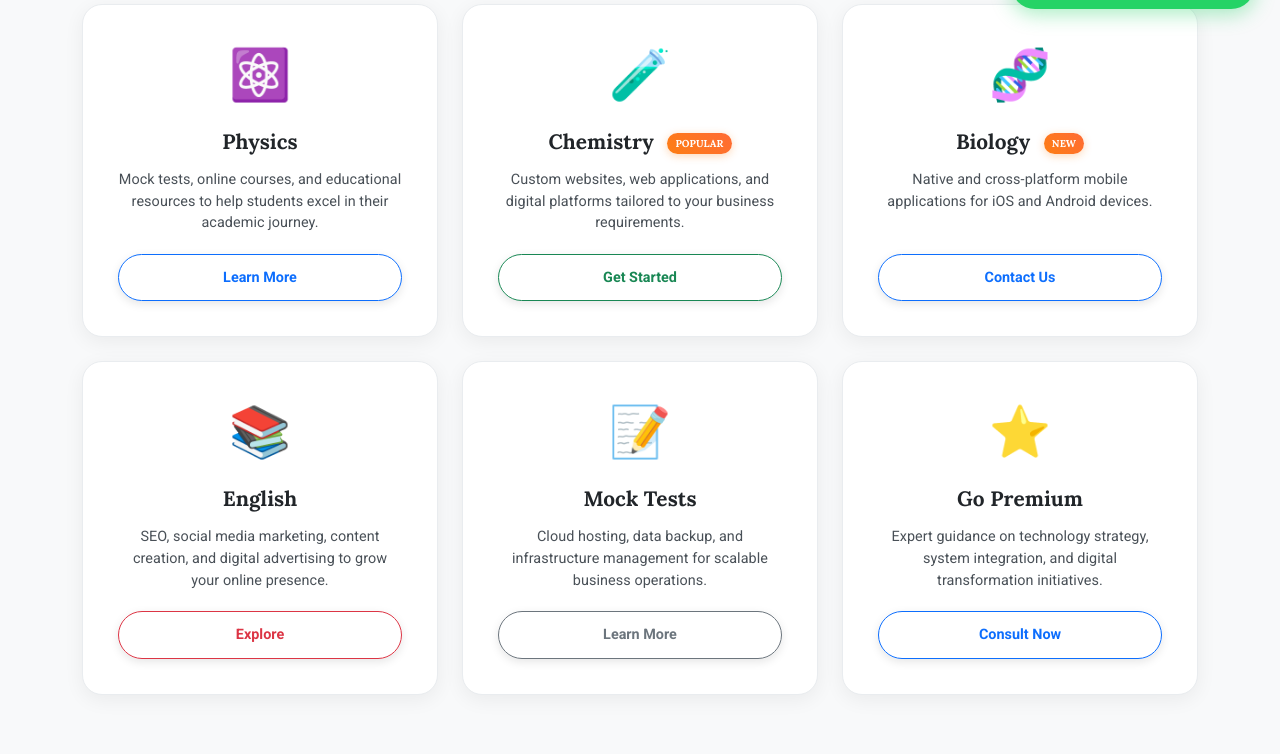
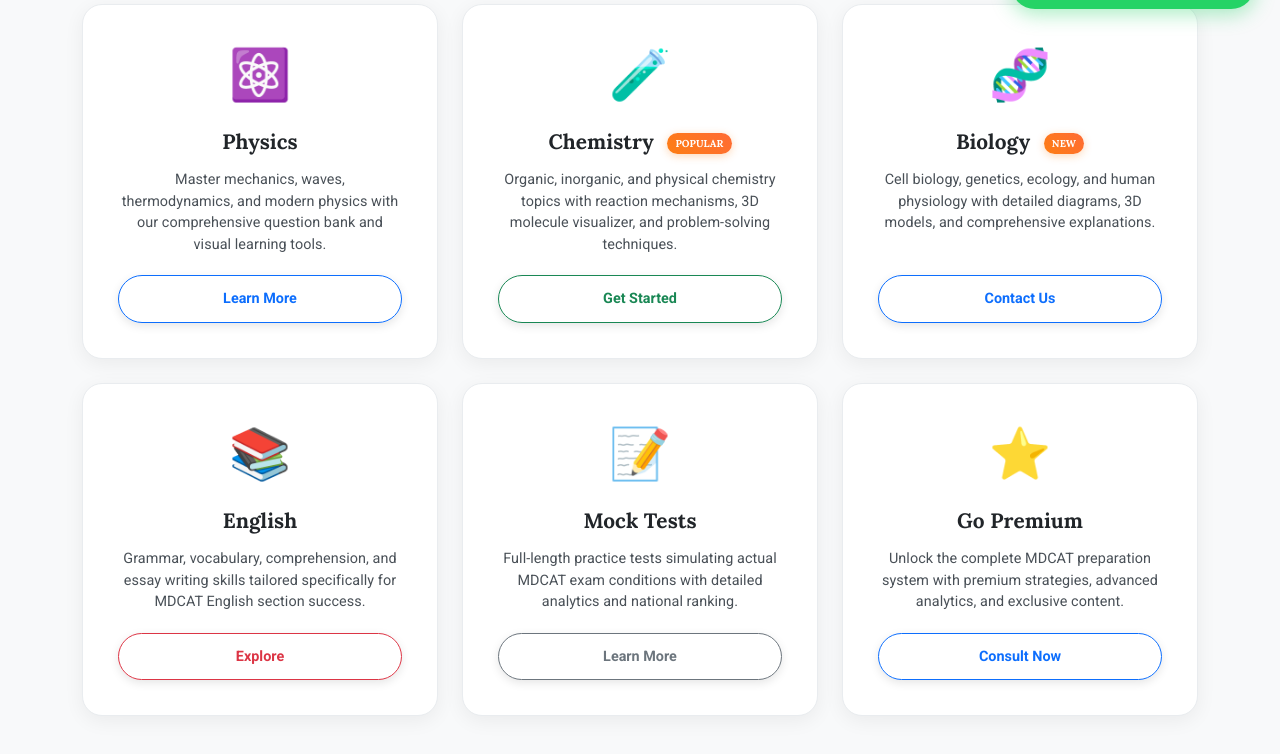
Before and after one commit to digital-sathi-network/mocktest-page, a plain HTML site: page index.html in a window 1280 px wide. Shown: the part 766-1520 px from the top of the page. Drawn offline with nearby package versions, Linux system fonts and the light colour scheme; animation ran at ten frames a second.

Commit message:
Update index.html

```diff
--- a/index.html
+++ b/index.html
@@ -1182,7 +1182,7 @@
                 <div class="app-card">
                     <div class="icon">⚛️</div>
                     <h5>Physics</h5>
-                    <p>Mock tests, online courses, and educational resources to help students excel in their academic journey.</p>
+                    <p>Master mechanics, waves, thermodynamics, and modern physics with our comprehensive question bank and visual learning tools.</p>
                     <button class="btn btn-outline-primary">Learn More</button>
                 </div>
             </div>
@@ -1190,7 +1190,7 @@
                 <div class="app-card">
                     <div class="icon">🧪</div>
                     <h5>Chemistry <span class="new-badge">POPULAR</span></h5>
-                    <p>Custom websites, web applications, and digital platforms tailored to your business requirements.</p>
+                    <p>Organic, inorganic, and physical chemistry topics with reaction mechanisms, 3D molecule visualizer, and problem-solving techniques.</p>
                     <button class="btn btn-outline-success">Get Started</button>
                 </div>
             </div>
@@ -1198,7 +1198,7 @@
                 <div class="app-card">
                     <div class="icon">🧬</div>
                     <h5>Biology <span class="new-badge">NEW</span></h5>
-                    <p>Native and cross-platform mobile applications for iOS and Android devices.</p>
+                    <p>Cell biology, genetics, ecology, and human physiology with detailed diagrams, 3D models, and comprehensive explanations.</p>
                     <button class="btn btn-outline-primary">Contact Us</button>
                 </div>
             </div>
@@ -1206,7 +1206,7 @@
                 <div class="app-card">
                     <div class="icon">📚</div>
                     <h5>English</h5>
-                    <p>SEO, social media marketing, content creation, and digital advertising to grow your online presence.</p>
+                    <p>Grammar, vocabulary, comprehension, and essay writing skills tailored specifically for MDCAT English section success.</p>
                     <button class="btn btn-outline-danger">Explore</button>
                 </div>
             </div>
@@ -1214,7 +1214,7 @@
                 <div class="app-card">
                     <div class="icon">📝</div>
                     <h5>Mock Tests</h5>
-                    <p>Cloud hosting, data backup, and infrastructure management for scalable business operations.</p>
+                    <p>Full-length practice tests simulating actual MDCAT exam conditions with detailed analytics and national ranking.</p>
                     <button class="btn btn-outline-secondary">Learn More</button>
                 </div>
             </div>
@@ -1222,7 +1222,7 @@
                 <div class="app-card">
                     <div class="icon">⭐</div>
                     <h5>Go Premium</h5>
-                    <p>Expert guidance on technology strategy, system integration, and digital transformation initiatives.</p>
+                    <p>Unlock the complete MDCAT preparation system with premium strategies, advanced analytics, and exclusive content.</p>
                     <button class="btn btn-outline-primary">Consult Now</button>
                 </div>
             </div>
```
